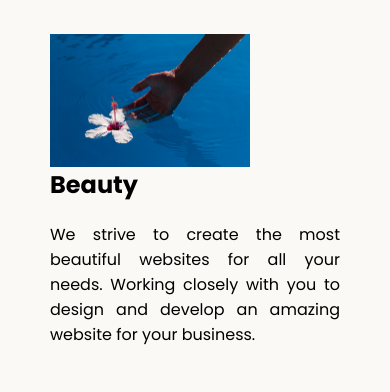
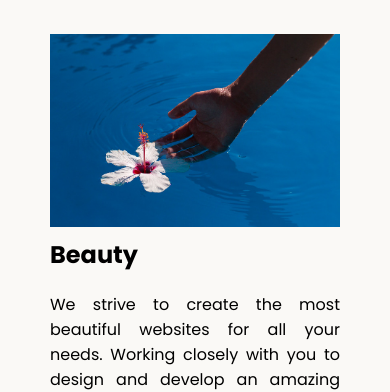
Before and after one commit to fitraagungdp/Re-Learning-Web-Development, a plain HTML site: page 8. Advanced CSS/8.4-Web-Design-Agency-Project/8.4 Web Design Agency Project/index.html in a window 390 px wide. Shown: the part 456-848 px from the top of the page. Drawn offline with Linux system fonts and the light colour scheme.

Commit message:
Update jawaban.css

```diff
--- a/8. Advanced CSS/8.4-Web-Design-Agency-Project/8.4 Web Design Agency Project/jawaban.css
+++ b/8. Advanced CSS/8.4-Web-Design-Agency-Project/8.4 Web Design Agency Project/jawaban.css
@@ -61,7 +61,7 @@ footer {
 
     }
 
-    .card .img {
+    .card img {
         width: 100%;
         margin-bottom: 10px;
         display: inline;
```
